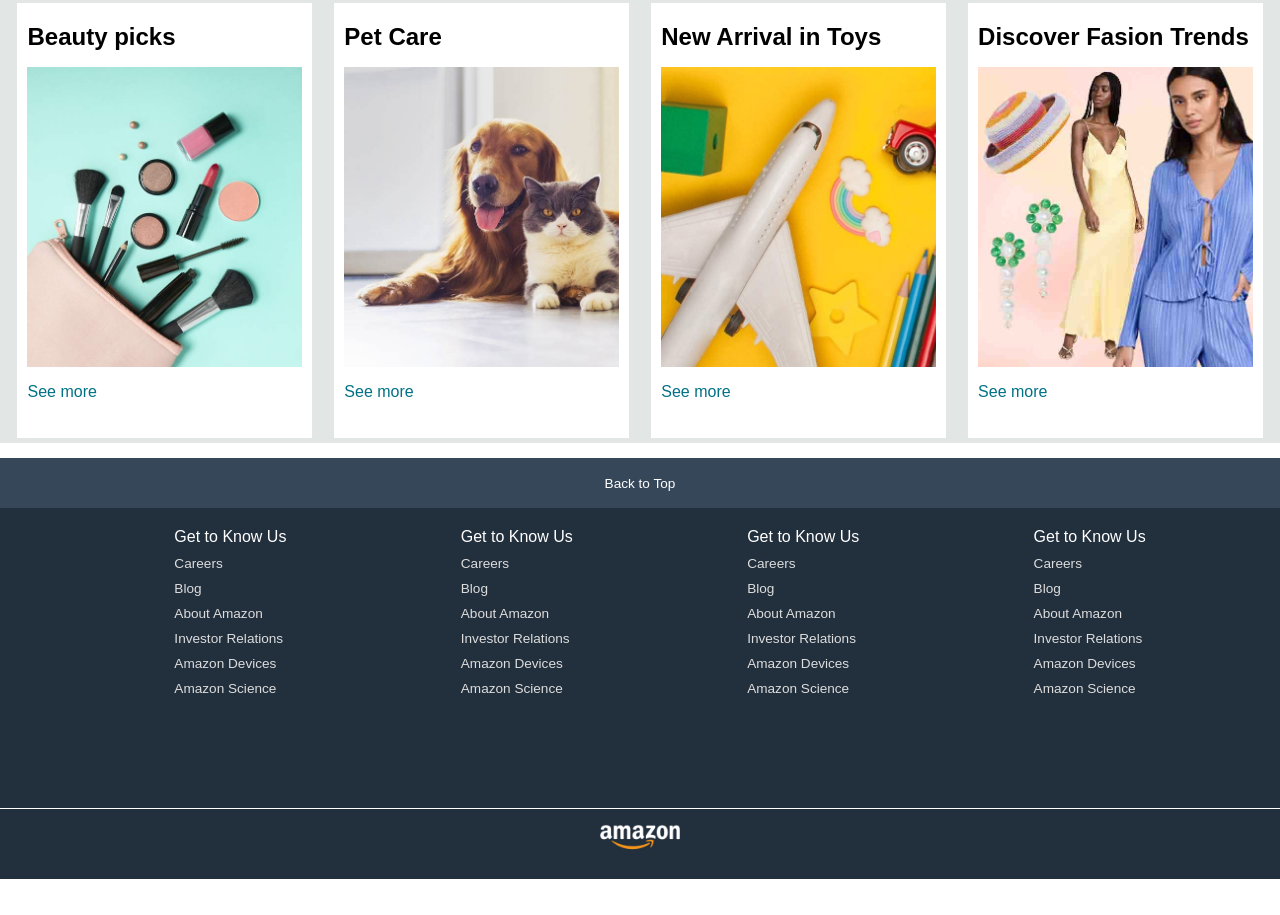
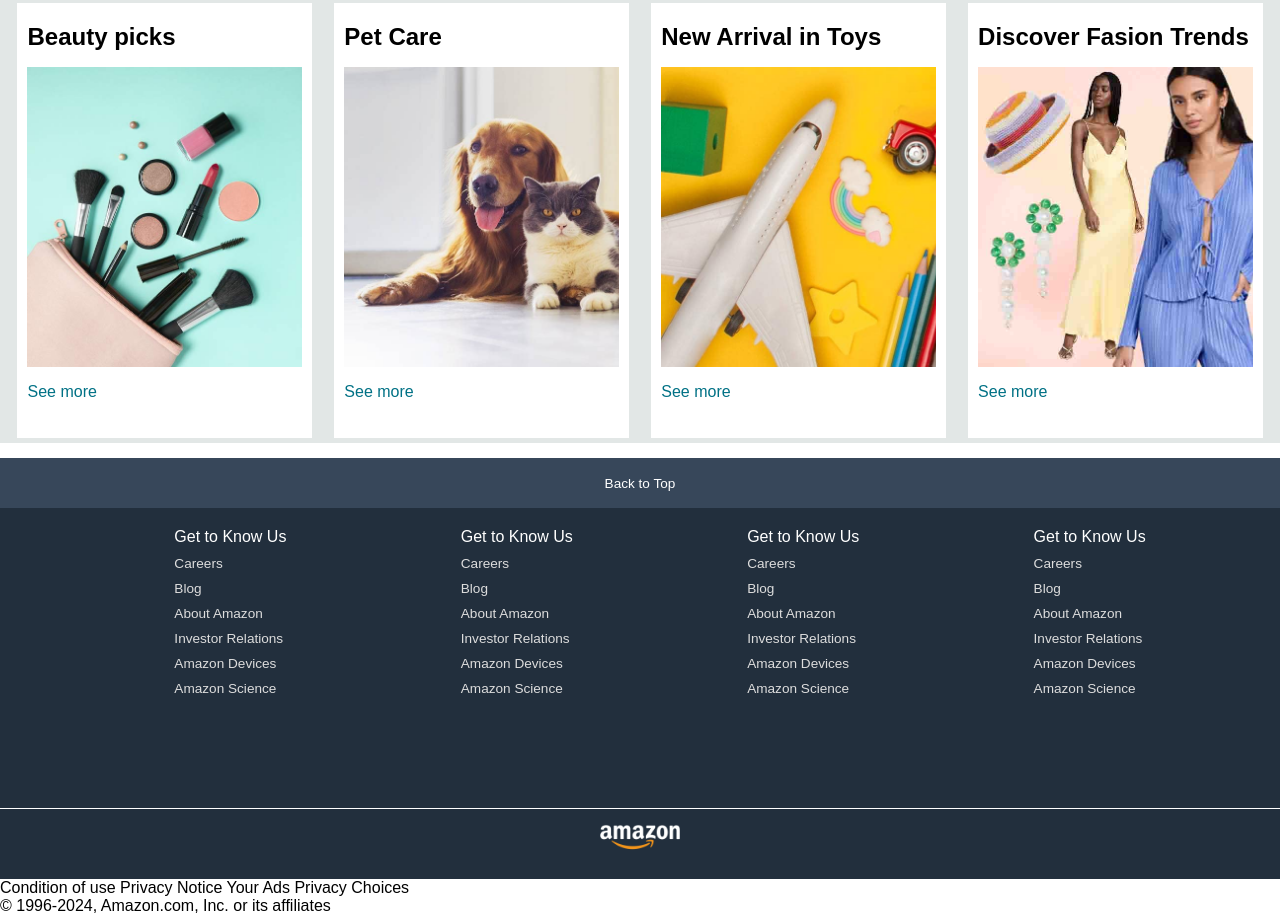
Before and after one commit to iasaduzzaman/Building-Amazon-clone, a plain HTML site: page index.html in a window 1280 px wide. Shown: the part 897-1812 px from the top of the page. Before the commit the page ends 1776 px from the top, so only its background shows below. Drawn offline with Linux system fonts and the light colour scheme.

Commit message:
Add foot-panel4

```diff
--- a/index.html
+++ b/index.html
@@ -189,6 +189,16 @@
 
         </div>
       </div>
+      <div class="foot-panel4">
+        <div class="pages">
+          <a>Condition of use</a>
+          <a>Privacy Notice</a>
+          <a>Your Ads Privacy Choices</a>
+        </div>
+        <div class="copyright">
+          © 1996-2024, Amazon.com, Inc. or its affiliates
+        </div>
+      </div>
   </footer>
 </body>
 </html>
```
